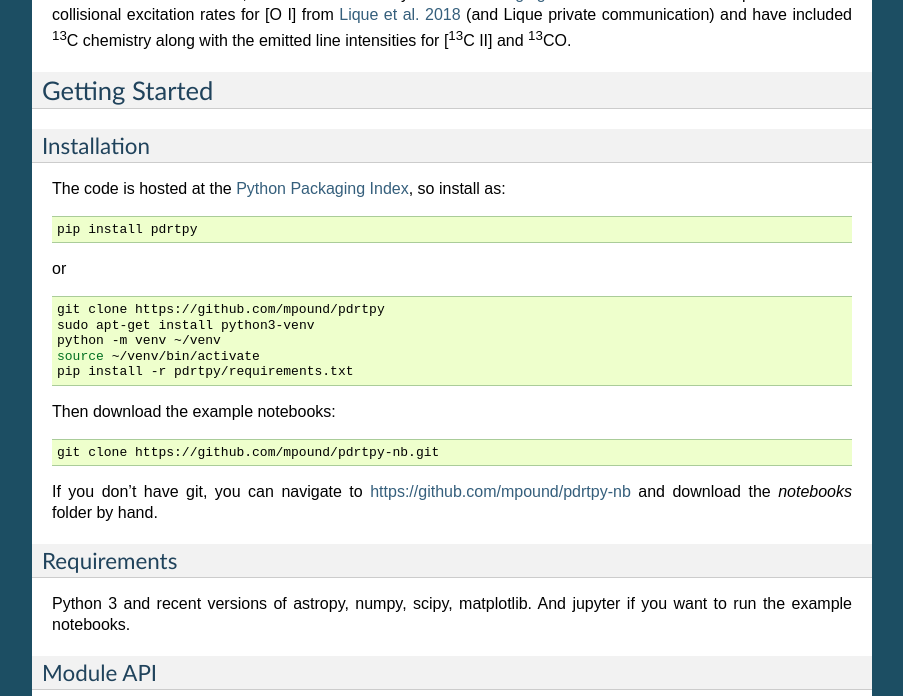
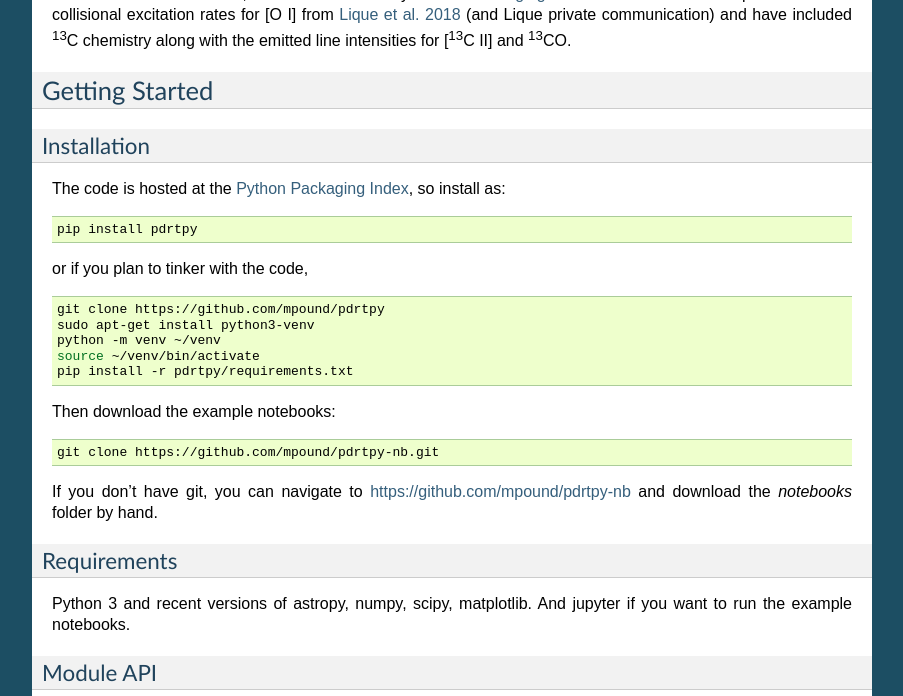
Before and after one commit to mpound/pdrtpy, a Sphinx documentation site: the page built from docs/source/index.rst, in a window 1280 px wide and 900 px high, scrolled down 345 px, cut to the strip 0-696 px from the top of the window. Shown: the whole strip, without its empty margins (198-1101 px from the left). Built offline with Sphinx 7.4.7, drawn with Linux system fonts in a browser that asks for light colours.

```diff
--- a/README.rst
+++ b/README.rst
@@ -40,7 +40,7 @@ Installation
 
    pip install pdrtpy
 
-or
+or if you plan to tinker with the code,
 
 .. code-block:: sh
 
--- a/docs/source/index.rst
+++ b/docs/source/index.rst
@@ -37,7 +37,7 @@ The code is hosted at the `Python Packaging Index <https://pypi.org/project/pdrt
 
    pip install pdrtpy
 
-or
+or if you plan to tinker with the code,
 
 .. code-block:: sh
 
```
Also changed, not shown: other parts of README.rst (+2 -1 lines).
